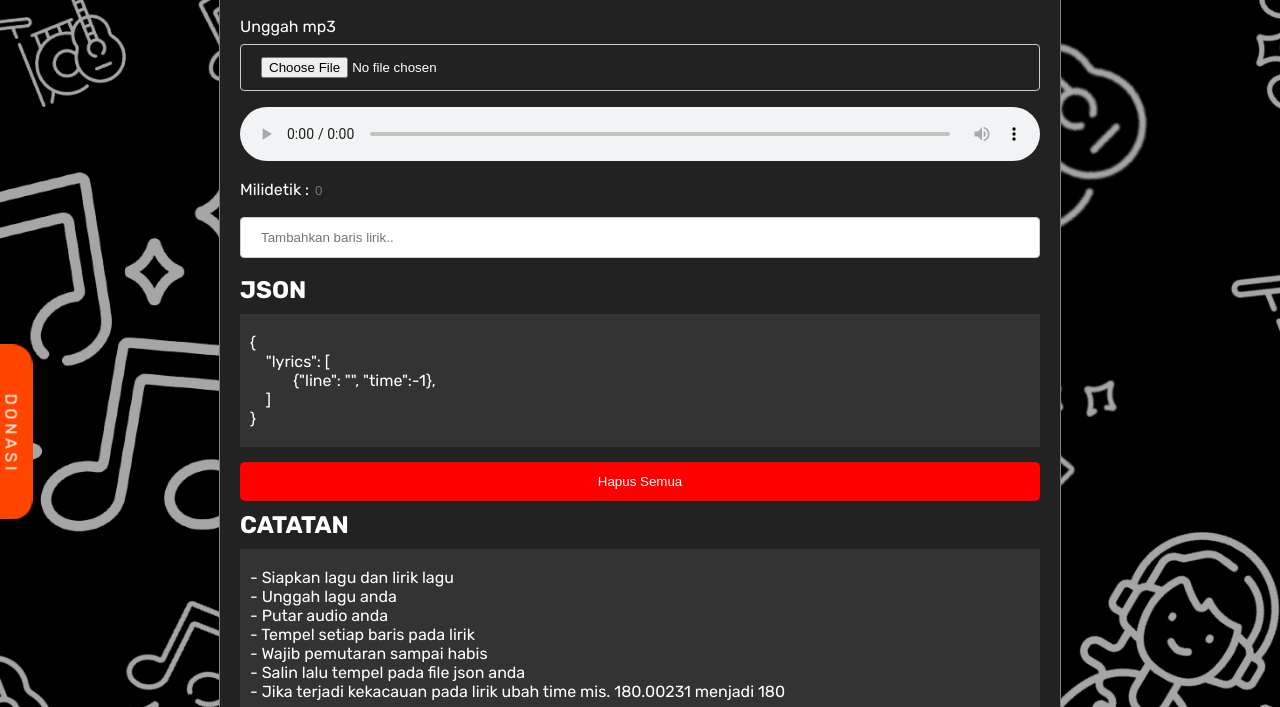
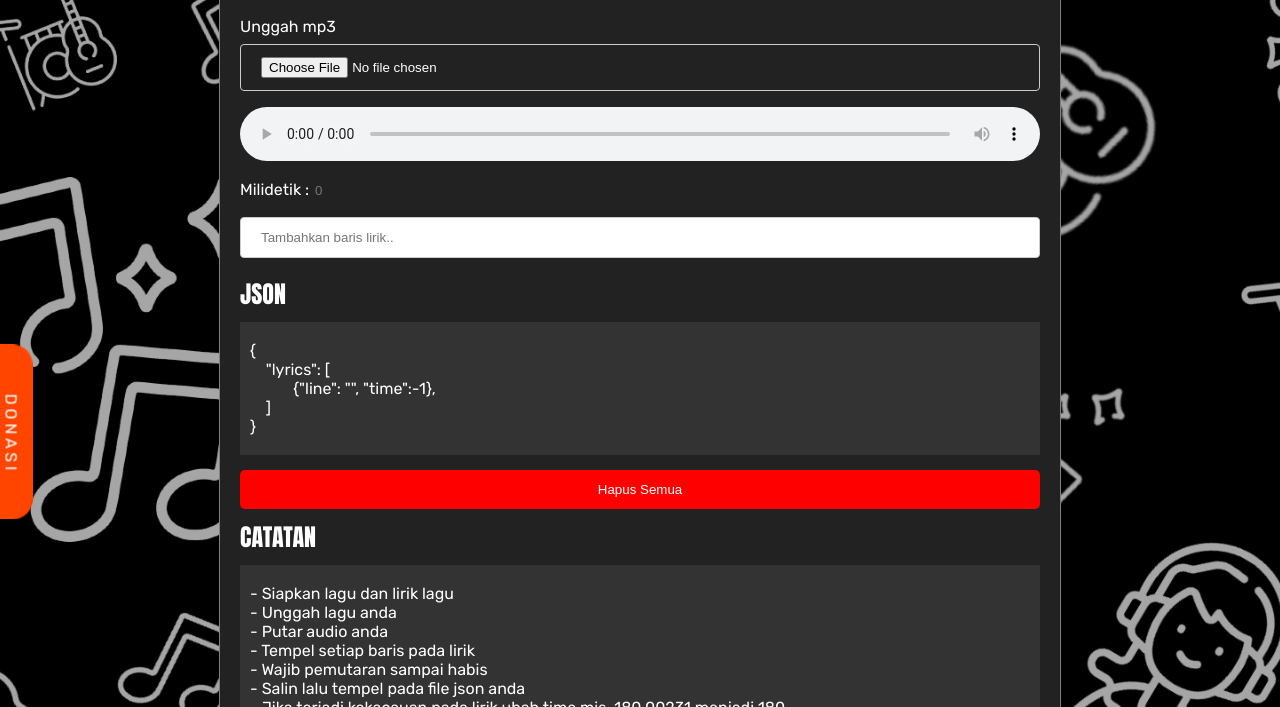
Before and after one commit to darkcluemusic/lyrics-maker, a plain HTML site: page index.html in a window 1280 px wide. Shown: the part 93-800 px from the top of the page. Drawn offline with nearby package versions, Linux system fonts and the light colour scheme.

Commit message:
Update index.html

```diff
--- a/index.html
+++ b/index.html
@@ -45,7 +45,7 @@
       <form>
         <input id="item" class="input" type="text" placeholder="Tambahkan baris lirik.." required>
       </form>
-      <h2>JSON</h2>
+      <h2 class="anton-regular">JSON</h2>
       <div class="mcode" id="msaves">
         <p class="mpre">
 {
@@ -58,7 +58,7 @@
         </p>
       </div>
       <button id="zbtn">Hapus Semua</button>
-      <h2>CATATAN</h2>
+      <h2 class="anton-regular">CATATAN</h2>
       <article class="mcode">
         <p class="mpre">
 - Siapkan lagu dan lirik lagu
```
